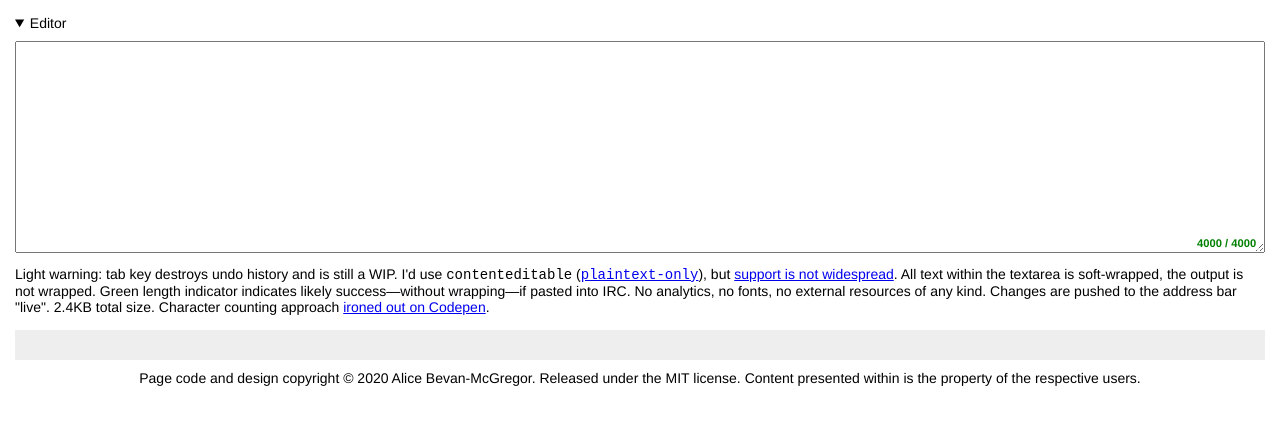
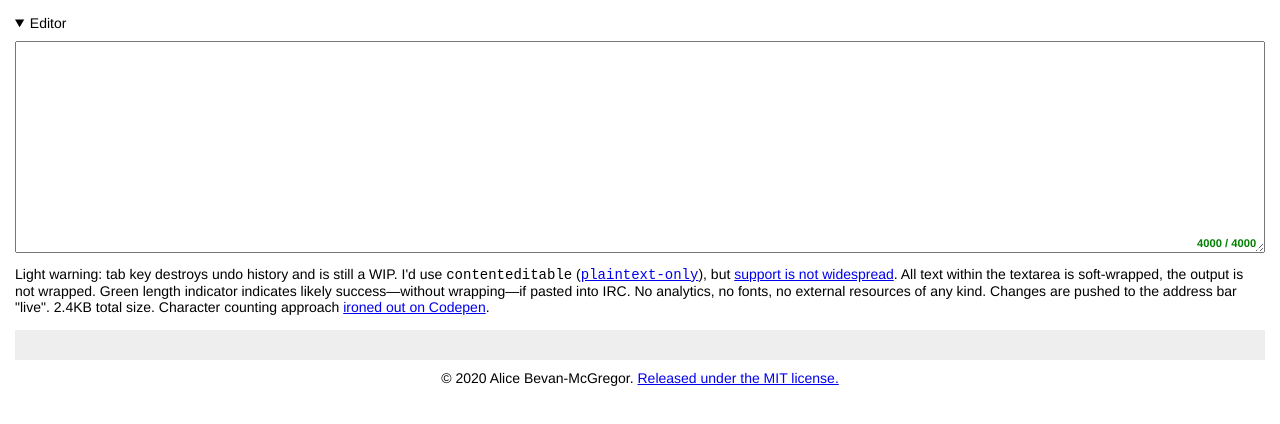
Before and after one commit to amcgregor/paste, a plain HTML site: page index.html in a window 1280 px wide. Drawn offline with Linux system fonts and the light colour scheme.

Commit message:
Simplified footer.

```diff
--- a/index.html
+++ b/index.html
@@ -51,7 +51,10 @@
 
 <pre id="output"></pre>
 
-<p style="text-align: center">Page code and design copyright © 2020 Alice Bevan-McGregor. Released under the MIT license. Content presented within is the property of the respective users.</p>
+<p style="text-align: center">
+	© 2020 Alice Bevan-McGregor.
+	<a href="https://github.com/amcgregor/paste">Released under the MIT license.</a>
+</p>
 
 <script>
 	'use strict'
```
